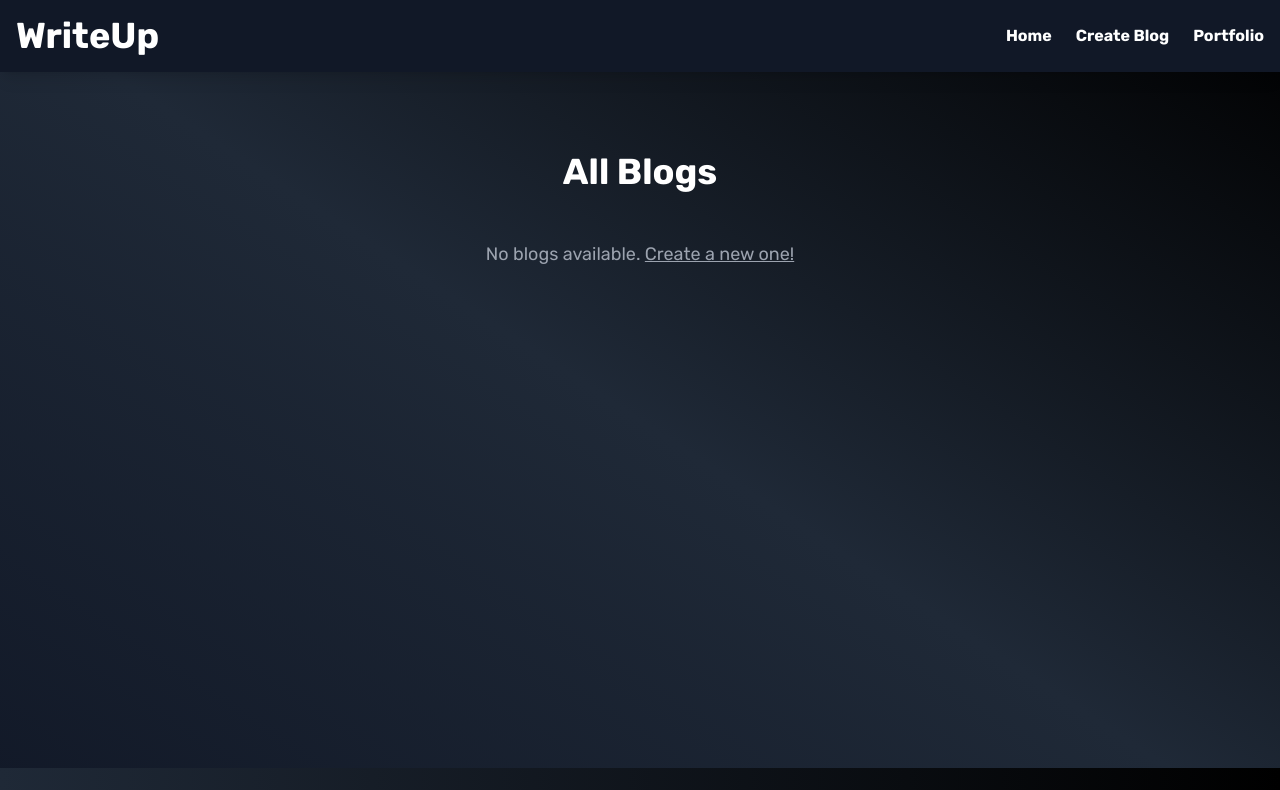
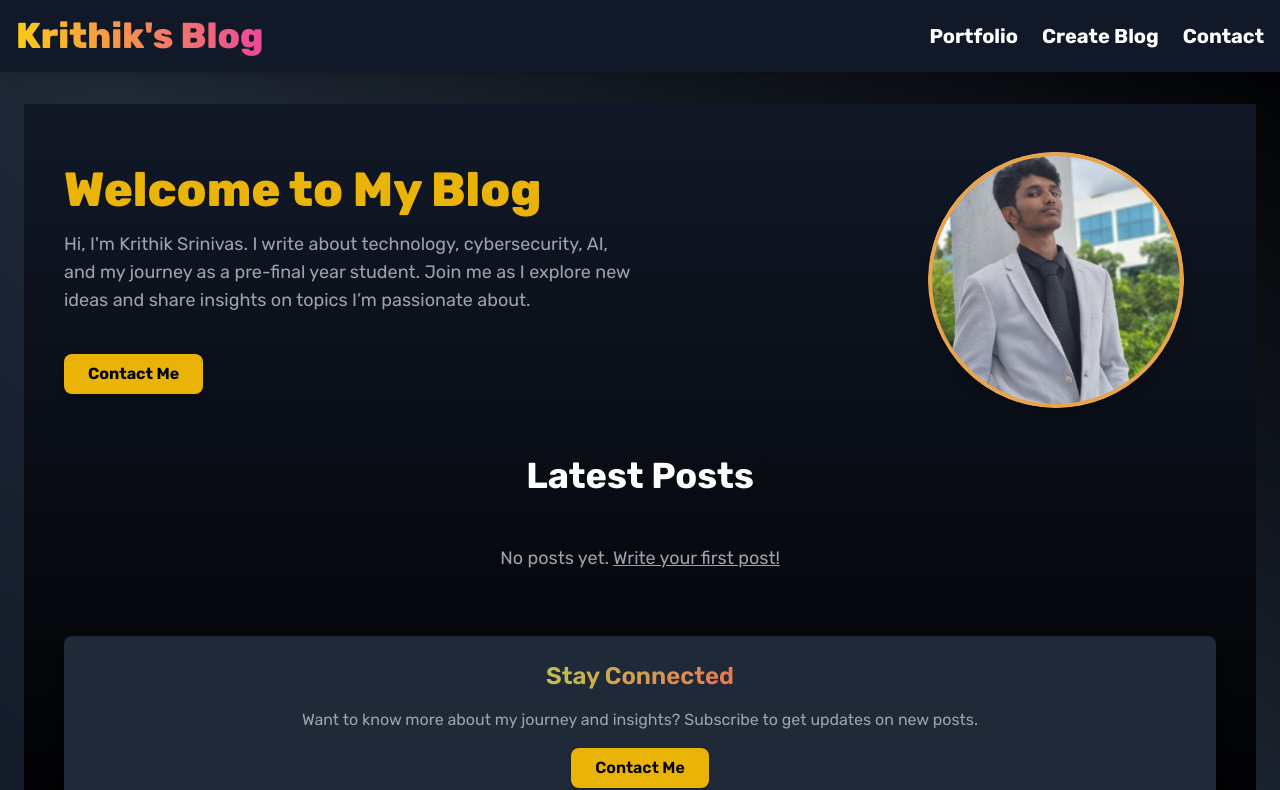
Before and after one commit to johnwesley755/writeup, a React (Vite) app: page / in a window 1280 px wide. Shown: the top 790 px of the page. Built offline with nearby package versions, Linux system fonts and the light colour scheme; a web font is replaced by a local one.

Commit message:
Updated committed message

```diff
--- a/src/components/Header.jsx
+++ b/src/components/Header.jsx
@@ -1,76 +1,109 @@
 // src/components/Header.jsx
 import { useState } from "react";
 import { Link } from "react-router-dom";
-import { FaBars, FaTimes } from "react-icons/fa";
+import { FaBars } from "react-icons/fa";
+import { motion } from "framer-motion";
 
 const Header = () => {
   const [isSidebarOpen, setSidebarOpen] = useState(false);
 
   const toggleSidebar = () => setSidebarOpen(!isSidebarOpen);
 
+  const closeSidebar = () => setSidebarOpen(false);
+
   return (
     <>
       {/* Navbar */}
       <header className="bg-gray-900 text-white font-bold fixed w-full z-20 shadow-lg">
         <div className="max-w-7xl mx-auto px-4 py-4 flex items-center justify-between">
-          <h1 className="text-4xl max-sm:text-3xl font-bold">
-            <Link to="/">WriteUp</Link>
-          </h1>
-          <nav className="hidden md:flex space-x-6">
-            <Link to="/" className="hover:text-blue-400">
-              Home
+          <motion.h1
+            className="text-4xl max-sm:text-3xl font-extrabold text-transparent bg-clip-text bg-gradient-to-r from-yellow-400 to-pink-500"
+            initial={{ opacity: 0, y: -20 }}
+            animate={{ opacity: 1, y: 0 }}
+            transition={{ duration: 0.6 }}
+          >
+            <Link to="/">Krithik's Blog</Link>
+          </motion.h1>
+          <nav className="hidden md:flex text-xl space-x-6">
+
+            <Link
+              to="/portfolio"
+              className="hover:text-yellow-400 transition-all duration-300"
+            >
+              Portfolio
             </Link>
-            <Link to="/new" className="hover:text-blue-400">
+            <Link
+              to="/new"
+              className="hover:text-yellow-400 transition-all duration-300"
+            >
               Create Blog
             </Link>
-            <Link to="/portfolio" className="hover:text-blue-400">
-              Portfolio
+            <Link
+              to="/contact"
+              className="hover:text-yellow-400 transition-all duration-300"
+            >
+              Contact
             </Link>
           </nav>
 
           {/* Hamburger Icon for Mobile */}
           <button
             onClick={toggleSidebar}
-            className="md:hidden text-2xl focus:outline-none"
+            className="md:hidden text-2xl focus:outline-none transition-transform transform hover:scale-110"
           >
-            {isSidebarOpen ? <FaTimes /> : <FaBars />}
+            <FaBars />
           </button>
         </div>
       </header>
 
-      {/* Sidebar for Mobile */}
+      {/* Sidebar and Overlay */}
+      {isSidebarOpen && (
         <div
-        className={`fixed inset-0 bg-gray-800 bg-opacity-90 transform ${
-          isSidebarOpen ? "translate-x-0" : "-translate-x-full"
-        } transition-transform duration-300 ease-in-out md:hidden`}
+          className="fixed inset-0 z-50" // Full-screen overlay with sidebar on top
+          onClick={closeSidebar} // Closes sidebar when clicking outside
         >
-        <div className="p-6">
-          <h2 className="text-5xl font-extrabold mb-4">WriteUp</h2>
-          <nav className="space-y-4">
+          {/* Sidebar */}
+          <motion.div
+            className="fixed inset-y-0 left-0 w-64 bg-gray-800 p-6 shadow-lg z-50"
+            onClick={(e) => e.stopPropagation()} // Prevents sidebar click from closing
+            initial={{ x: "-100%" }}
+            animate={{ x: 0 }}
+            transition={{ duration: 0.3 }}
+          >
+            <motion.h2
+              className="text-3xl font-extrabold mb-8 text-transparent bg-clip-text bg-gradient-to-r from-purple-400 via-pink-500 to-red-500"
+              initial={{ opacity: 0 }}
+              animate={{ opacity: 1 }}
+              transition={{ delay: 0.2 }}
+            >
+              Krithik's Blog
+            </motion.h2>
+            <nav className="space-y-6">
               <Link
-              to="/"
-              onClick={toggleSidebar}
-              className="block font-bold text-white hover:text-blue-400 text-lg"
+                to="/portfolio"
+                onClick={closeSidebar}
+                className="block font-bold text-white hover:text-yellow-400 text-2xl transition duration-300"
               >
-              Home
+                Portfolio
               </Link>
               <Link
                 to="/new"
-              onClick={toggleSidebar}
-              className="block font-bold text-white hover:text-blue-400 text-lg"
+                onClick={closeSidebar}
+                className="block font-bold text-white hover:text-yellow-400 text-2xl transition duration-300"
               >
                 Create Blog
               </Link>
               <Link
-              to="/portfolio"
-              onClick={toggleSidebar}
-              className="block font-bold text-white hover:text-blue-400 text-lg"
+                to="/contact"
+                onClick={closeSidebar}
+                className="block font-bold text-white hover:text-yellow-400 text-2xl transition duration-300"
               >
-              Portfolio
+                Contact
               </Link>
             </nav>
+          </motion.div>
         </div>
-      </div>
+      )}
 
       {/* Spacer to Push Content Down */}
       <div className="h-16 md:h-20"></div>
--- a/src/index.css
+++ b/src/index.css
@@ -192,3 +192,30 @@ code {
 .italic{
   font-style:italic;
 }
+
+/* Animated border gradient */
+@keyframes borderGradient {
+  0%, 100% {
+    border-color: #dcf65c;
+  }
+  50% {
+    border-color: #ec9f48;
+  }
+}
+
+.animate-border-gradient {
+  animation: borderGradient 4s ease infinite;
+}
+
+@keyframes textGradient {
+  0%, 100% {
+    color: #dcf65c;
+  }
+  50% {
+    color: #ec9f48;
+  }
+}
+
+.animate-gradient-text {
+  animation: textGradient 6s ease infinite;
+}
--- a/src/pages/Home.jsx
+++ b/src/pages/Home.jsx
@@ -1,20 +1,93 @@
 // src/pages/Home.jsx
+import React from "react";
 import BlogCard from "../components/BlogCard";
+import { Link } from "react-router-dom";
+import { motion } from "framer-motion";
+import profileImg from "../assets/krithi-sri.jpg";
 
 const Home = ({ blogs = [] }) => {
   return (
-    <div className="min-h-[80vh] text-white px-6 py-12">
-      <div className="max-w-5xl mx-auto">
-        <h1 className="text-4xl font-bold mb-8 text-center animate-fadeIn">
-          All Blogs
+    <div className="min-h-[80vh] text-white px-6 py-12 bg-gradient-to-b from-gray-900 to-black">
+      <div className="max-w-6xl mx-auto">
+        {/* Hero Section with Profile Image and Intro Text */}
+        <motion.div
+          className="flex flex-col-reverse md:flex-row items-center justify-between mb-12"
+          initial={{ opacity: 0, y: -20 }}
+          animate={{ opacity: 1, y: 0 }}
+          transition={{ duration: 0.6 }}
+        >
+          {/* Text Section */}
+          <div className="text-center md:text-left md:w-1/2">
+            <h1 className="text-5xl font-extrabold mb-4 text-transparent text-yellow-500">
+              Welcome to My Blog
             </h1>
+            <p className="text-lg text-gray-400 mb-6">
+              Hi, I'm Krithik Srinivas. I write about technology, cybersecurity,
+              AI, and my journey as a pre-final year student. Join me as I
+              explore new ideas and share insights on topics I’m passionate
+              about.
+            </p>
+            <Link to="/contact">
+              <motion.button
+                className="mt-4 px-6 py-2 bg-yellow-500 text-black font-bold rounded-lg shadow-md hover:bg-yellow-600 transition-transform transform hover:scale-105"
+                whileHover={{ scale: 1.05 }}
+                whileTap={{ scale: 0.95 }}
+              >
+                Contact Me
+              </motion.button>
+            </Link>
+          </div>
 
+          {/* Profile Image with Gradient Border */}
+          <div className="relative w-40 h-40 md:w-64 md:h-64 mb-6 md:mb-0 rounded-full overflow-hidden shadow-lg transform transition-all hover:scale-105 md:mr-8">
+            <motion.img
+              src={profileImg}
+              alt="Krithik Srinivas"
+              className="w-full h-full object-cover rounded-full"
+              initial={{ scale: 1.1 }}
+              animate={{ scale: 1 }}
+              transition={{ duration: 0.8 }}
+            />
+            <div className="absolute inset-0 rounded-full border-4 border-transparent animate-border-gradient"></div>
+          </div>
+        </motion.div>
+
+        {/* Featured Post Section */}
+        {blogs.length > 0 && (
+          <motion.div
+            className="mb-12"
+            initial={{ opacity: 0 }}
+            animate={{ opacity: 1 }}
+            transition={{ duration: 0.6, delay: 0.3 }}
+          >
+            <h2 className="text-3xl font-bold mb-6 text-center text-gradient">
+              Featured Post
+            </h2>
+            <div className="grid gap-8 md:grid-cols-2 lg:grid-cols-3">
+              {blogs.slice(0, 1).map((blog, index) => (
+                <BlogCard key={index} blog={blog} index={index} />
+              ))}
+            </div>
+          </motion.div>
+        )}
+
+        {/* All Blogs Section */}
+        <motion.div
+          initial={{ opacity: 0 }}
+          animate={{ opacity: 1 }}
+          transition={{ duration: 0.6, delay: 0.5 }}
+        >
+          <h2 className="text-4xl font-bold mb-8 text-center animate-fadeIn">
+            Latest Posts
+          </h2>
           {blogs.length === 0 ? (
             <p className="text-center text-gray-400 text-lg mt-12">
-            No blogs available.{" "}
+              No posts yet.{" "}
+              <Link to="/new">
                 <span className="underline hover:text-blue-400 transition">
-              Create a new one!
+                  Write your first post!
                 </span>
+              </Link>
             </p>
           ) : (
             <div className="grid gap-8 md:grid-cols-2 lg:grid-cols-3">
@@ -23,6 +96,32 @@ const Home = ({ blogs = [] }) => {
               ))}
             </div>
           )}
+        </motion.div>
+
+        {/* Personal Call-to-Action */}
+        <motion.div
+          className="text-center mt-16 p-6 bg-gray-800 rounded-lg shadow-lg"
+          initial={{ opacity: 0, y: 20 }}
+          animate={{ opacity: 1, y: 0 }}
+          transition={{ duration: 0.6, delay: 0.8 }}
+        >
+          <h3 className="text-2xl font-semibold mb-4 text-gradient">
+            Stay Connected
+          </h3>
+          <p className="text-gray-400 mb-4">
+            Want to know more about my journey and insights? Subscribe to get
+            updates on new posts.
+          </p>
+          <Link to="/contact">
+            <motion.button
+              className="px-6 py-2 bg-yellow-500 text-black font-semibold rounded-lg shadow-md hover:bg-yellow-600 transition-transform transform hover:scale-105"
+              whileHover={{ scale: 1.05 }}
+              whileTap={{ scale: 0.95 }}
+            >
+              Contact Me
+            </motion.button>
+          </Link>
+        </motion.div>
       </div>
     </div>
   );
```
Also changed, not shown: src/assets/home.png (added). Lines whose indentation alone changed are shown as unchanged.
